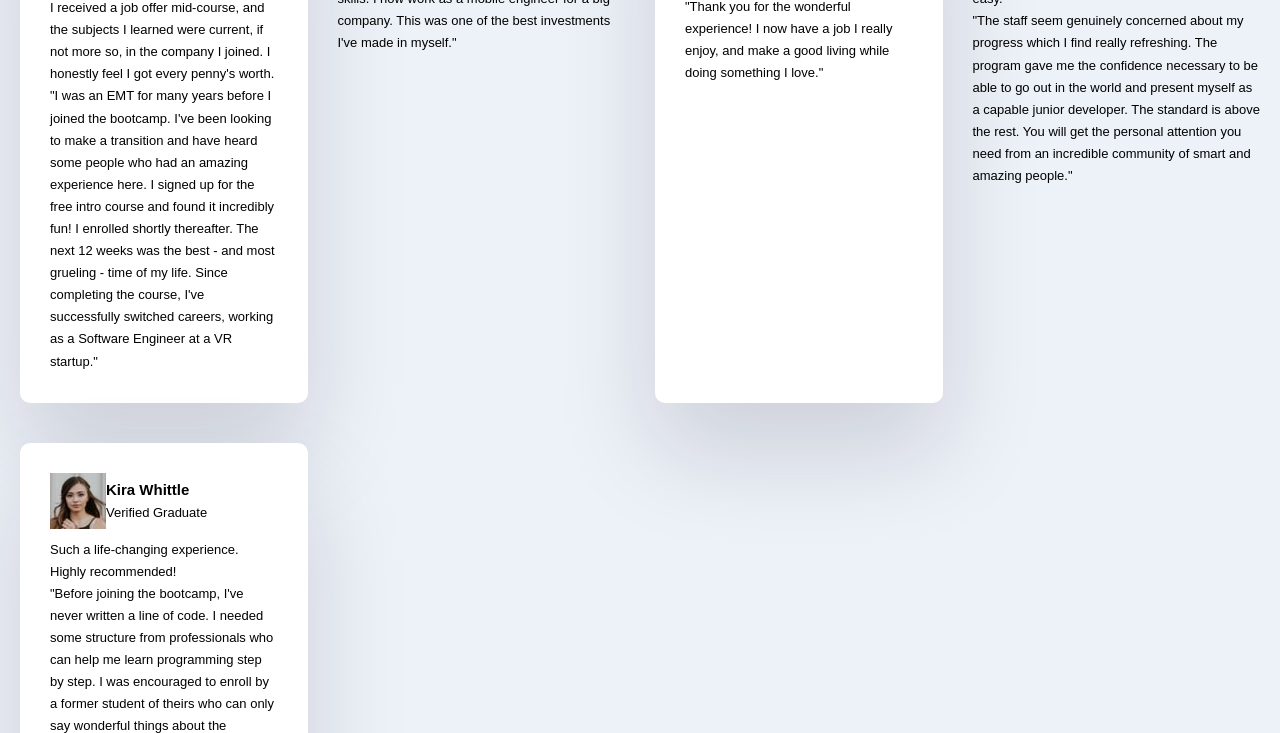
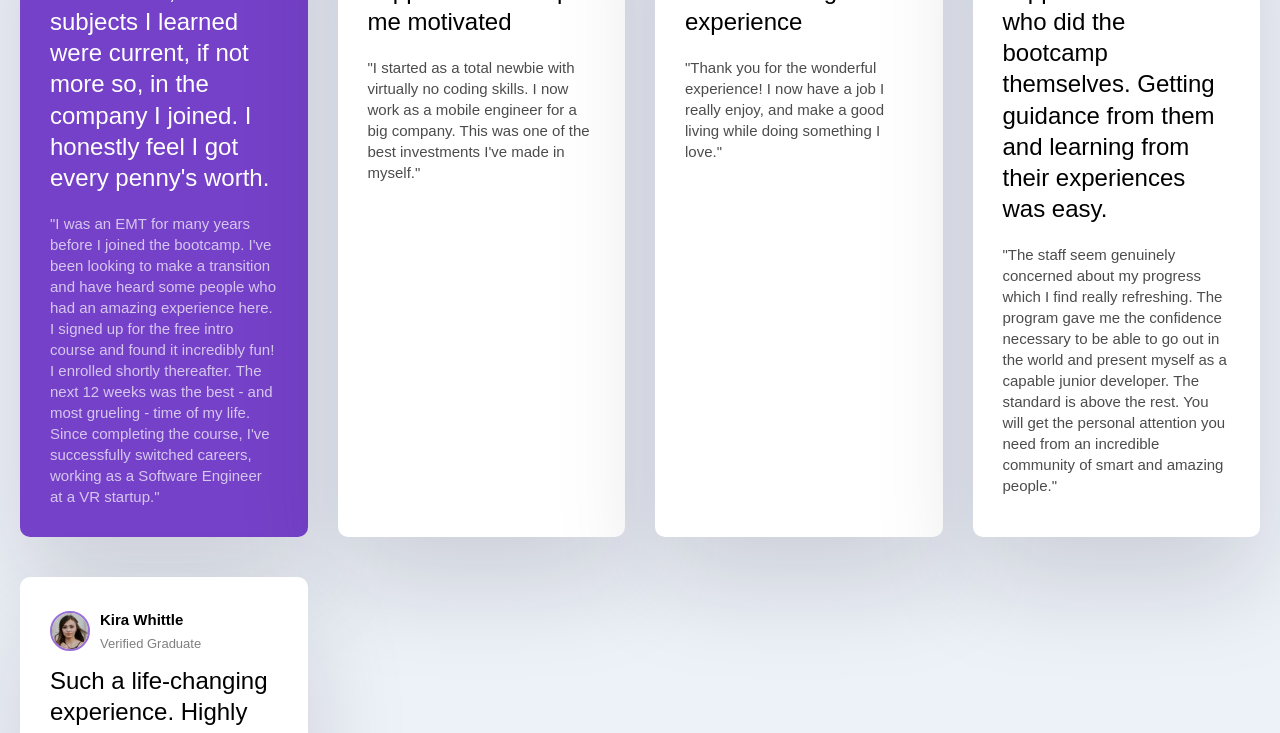
Before and after one commit to Anjana091/learning-grid, a plain HTML site: page index.html in a window 1280 px wide. Shown: the part 264-997 px from the top of the page. Drawn offline with Linux system fonts and the light colour scheme.

Commit message:
Added styles to the cards

```diff
--- a/index.html
+++ b/index.html
@@ -9,20 +9,20 @@
   </head>
   <body>
     <div class="testimonials">
-      <div class="card card--bg-purple">
-        <header class="card__header">
+      <div class="card card-purple">
+        <header class="card__head">
           <img src="images/image-daniel.jpg" class="card__img" alt="" />
           <div>
             <h3>Daniel Clifford</h3>
             <p>Verified Graduate</p>
           </div>
         </header>
-        <p >
+        <p class="card__lead">
           I received a job offer mid-course, and the subjects I learned were
           current, if not more so, in the company I joined. I honestly feel I
           got every penny's worth.
         </p>
-        <p >
+        <p class="card__quote">
           "I was an EMT for many years before I joined the bootcamp. I've been
           looking to make a transition and have heard some people who had an
           amazing experience here. I signed up for the free intro course and
@@ -33,7 +33,7 @@
         </p>
       </div>
 
-      <div>
+      <div class="card card-gray-blue">
         <header class="card__head">
           <img src="images/image-jonathan.jpg" class="card__img" alt="" />
           <div>
@@ -41,10 +41,10 @@
             <p>Verified Graduate</p>
           </div>
         </header>
-        <p >
+        <p class="card__lead">
           The team was very supportive and kept me motivated
         </p>
-        <p >
+        <p class="card__quote">
           "I started as a total newbie with virtually no coding skills. I now
           work as a mobile engineer for a big company. This was one of the best
           investments I've made in myself."
@@ -59,14 +59,14 @@
             <p>Verified Graduate</p>
           </div>
         </header>
-        <p>An overall wonderful and rewarding experience</p>
-        <p >
+        <p class="card__lead">An overall wonderful and rewarding experience</p>
+        <p class="card__quote">
           "Thank you for the wonderful experience! I now have a job I really
           enjoy, and make a good living while doing something I love."
         </p>
       </div>
 
-      <div>
+      <div class="card card-black-blue">
         <header class="card__head">
           <img src="images/image-patrick.jpg" class="card__img" alt="" />
           <div>
@@ -74,12 +74,12 @@
             <p>Verified Graduate</p>
           </div>
         </header>
-        <p>
+        <p class="card__lead">
           Awesome teaching support from TAs who did the bootcamp themselves.
           Getting guidance from them and learning from their experiences was
           easy.
         </p>
-        <p >
+        <p class="card__quote">
           "The staff seem genuinely concerned about my progress which I find
           really refreshing. The program gave me the confidence necessary to be
           able to go out in the world and present myself as a capable junior
@@ -97,10 +97,10 @@
             <p>Verified Graduate</p>
           </div>
         </header>
-        <p>
+        <p class="card__lead">
           Such a life-changing experience. Highly recommended!
         </p>
-        <p>
+        <p class="card__quote">
           "Before joining the bootcamp, I've never written a line of code. I
           needed some structure from professionals who can help me learn
           programming step by step. I was encouraged to enroll by a former
--- a/styles.css
+++ b/styles.css
@@ -28,6 +28,9 @@ body {
   margin-bottom: 10px;
 }
 
+.card__head p {
+  opacity: 50%;
+}
 .card__head {
   display: flex;
   align-items: center;
@@ -37,3 +40,34 @@ body {
 .card__head h3 {
   font-size: 15px;
 }
+
+.card-purple {
+  background: hsl(263, 55%, 52%);
+  color: #fff;
+  background-image: url('./images/bg-pattern-quotation.svg');
+  background-repeat: no-repeat;
+  background-position: top 10px right 100px;
+}
+
+
+.card__img {
+  width: 40px;
+  height: 40px;
+  border-radius: 50%;
+  border: 2px solid #996ed9;
+  margin-right: 10px;
+}
+
+.card__lead {
+  font-size: 1.5rem;
+  font-weight: 500;
+  line-height: 1.3;
+  margin-bottom: 20px;
+}
+
+.card__quote {
+  font-size: 15px;
+  font-weight: 500;
+  line-height: 1.4;
+  opacity: 70%;
+}
```
